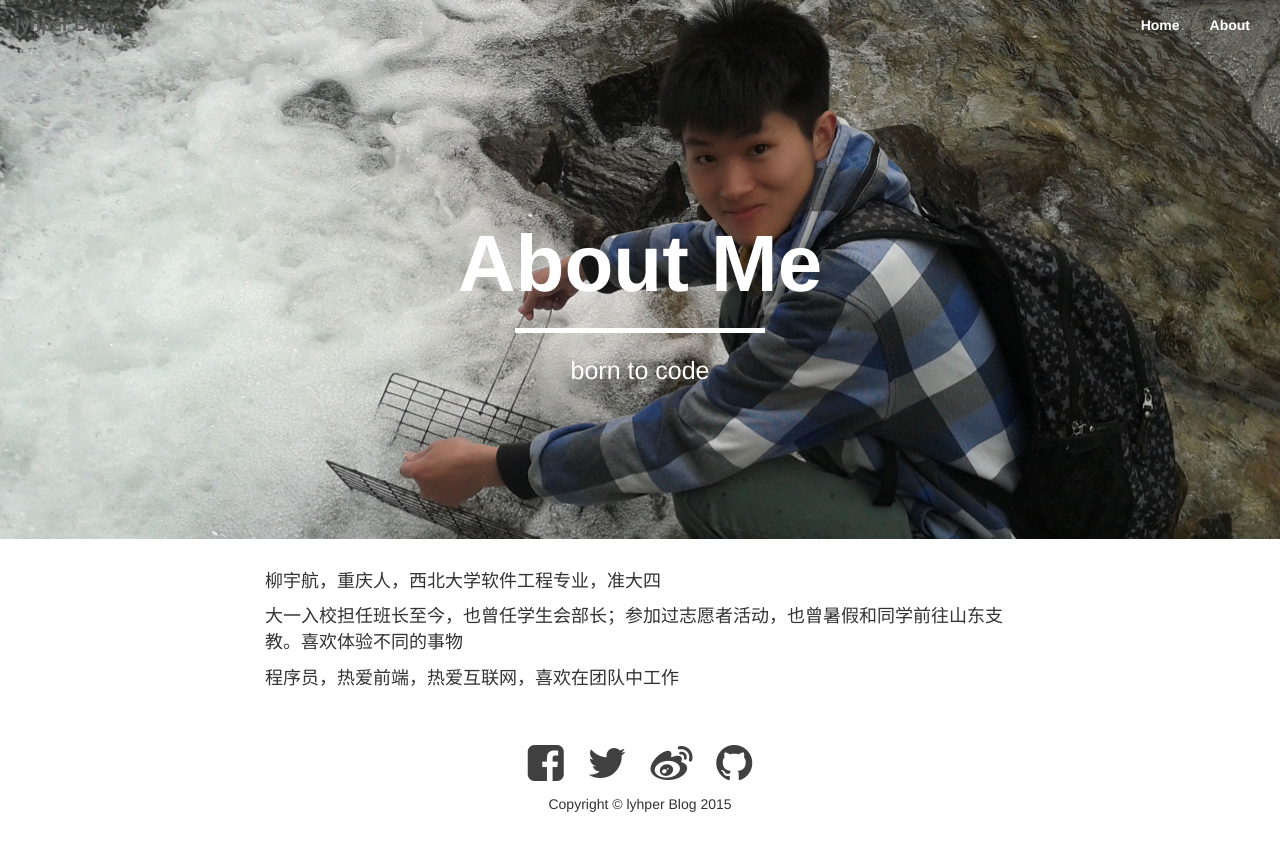
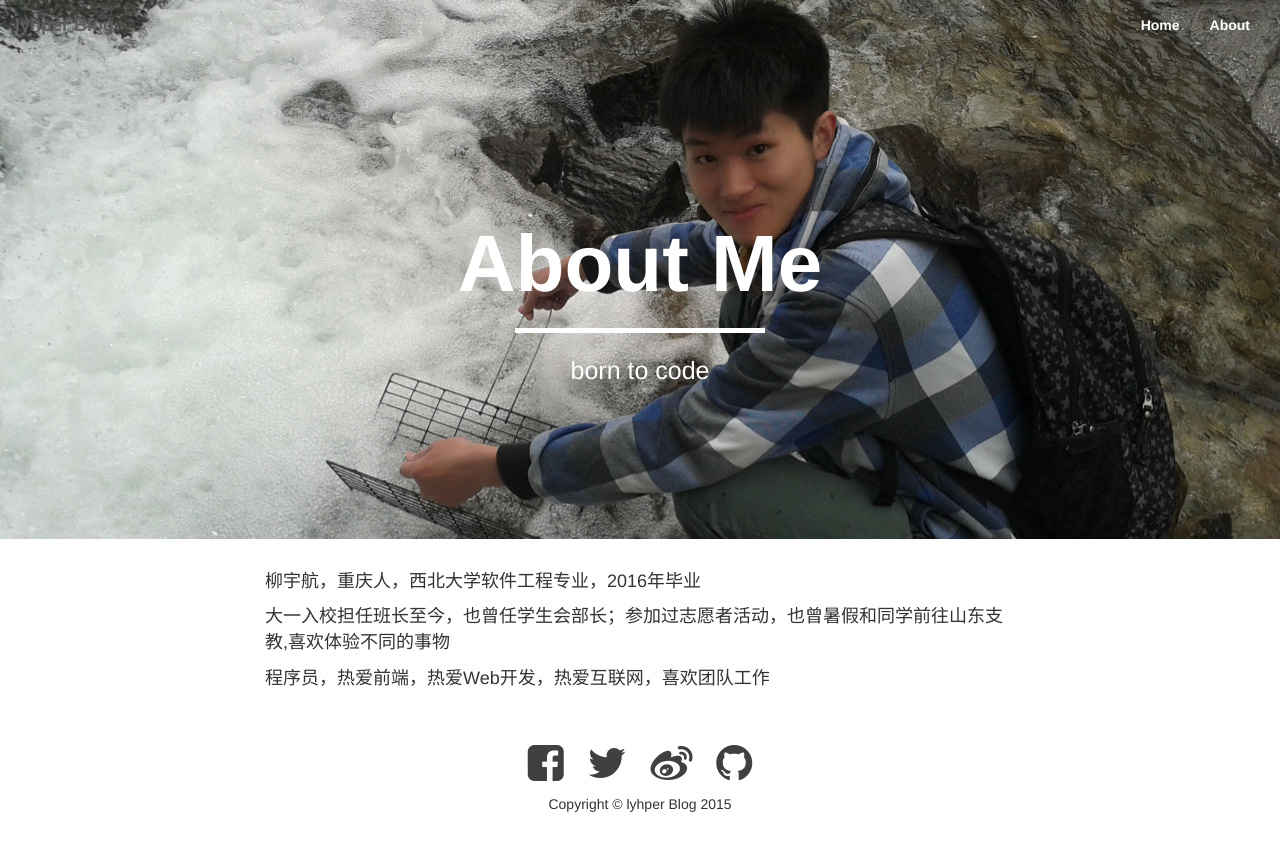
Before and after one commit to lyhper/lyhper.github.io, a Jekyll site: the page built from about.html, in a window 1280 px wide. Shown: the top 851 px of the page. Built offline with Jekyll 4.4.1, drawn with Linux system fonts in a browser that asks for light colours.

Commit message:
modify about page

```diff
--- a/_posts/2015-08-08-JavaScript-inheritance.markdown
+++ b/_posts/2015-08-08-JavaScript-inheritance.markdown
@@ -35,3 +35,5 @@ console.log(fruit1 instanceof Food);//true
 {% endhighlight %}
 
 当要查找某个属性或方法时，会沿着原型链向上查找，直到找到为止。即首先查找实例，然后查找子类的原型，最后查找父类的原型。
+
+##构造函数
--- a/about.html
+++ b/about.html
@@ -3,6 +3,6 @@ layout: page
 title: About Me
 ---
 
-<p>柳宇航，重庆人，西北大学软件工程专业，准大四</p>
-<p>大一入校担任班长至今，也曾任学生会部长；参加过志愿者活动，也曾暑假和同学前往山东支教。喜欢体验不同的事物</p>
-<p>程序员，热爱前端，热爱互联网，喜欢在团队中工作</p>
+<p>柳宇航，重庆人，西北大学软件工程专业，2016年毕业</p>
+<p>大一入校担任班长至今，也曾任学生会部长；参加过志愿者活动，也曾暑假和同学前往山东支教,喜欢体验不同的事物</p>
+<p>程序员，热爱前端，热爱Web开发，热爱互联网，喜欢团队工作</p>
```
